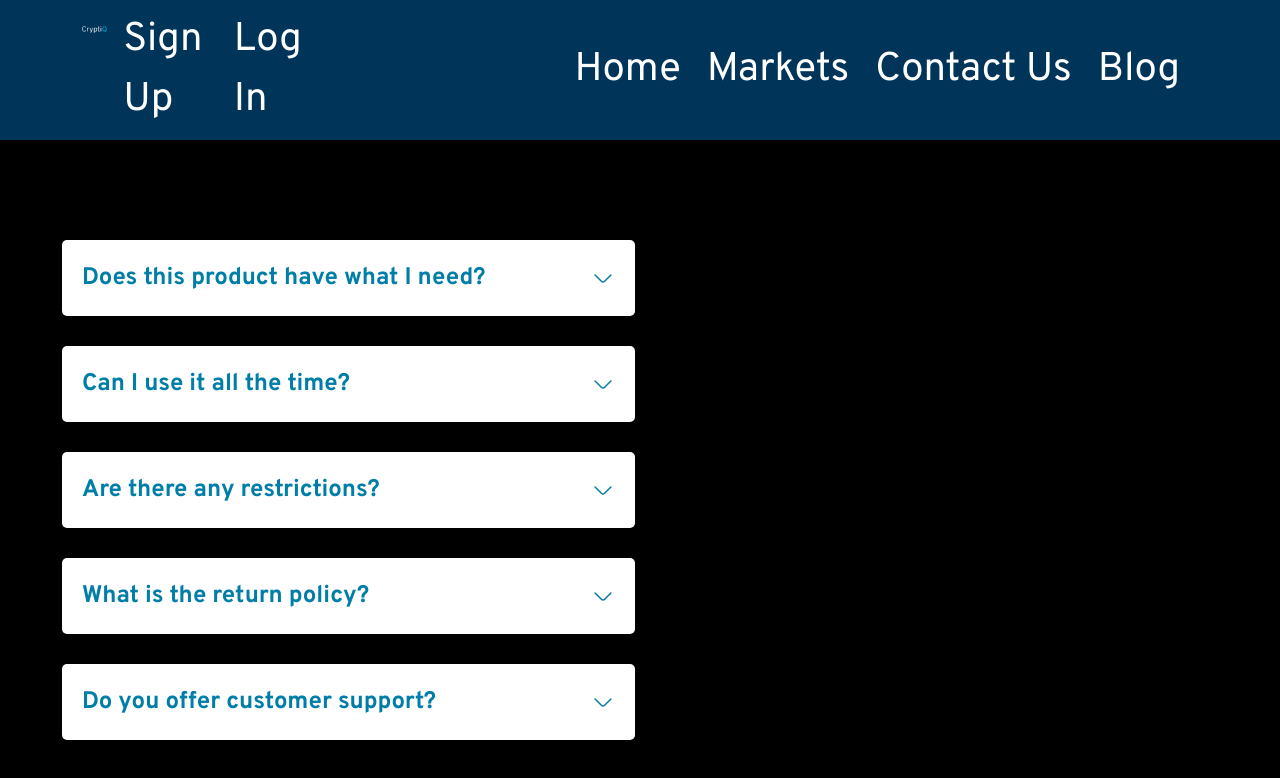
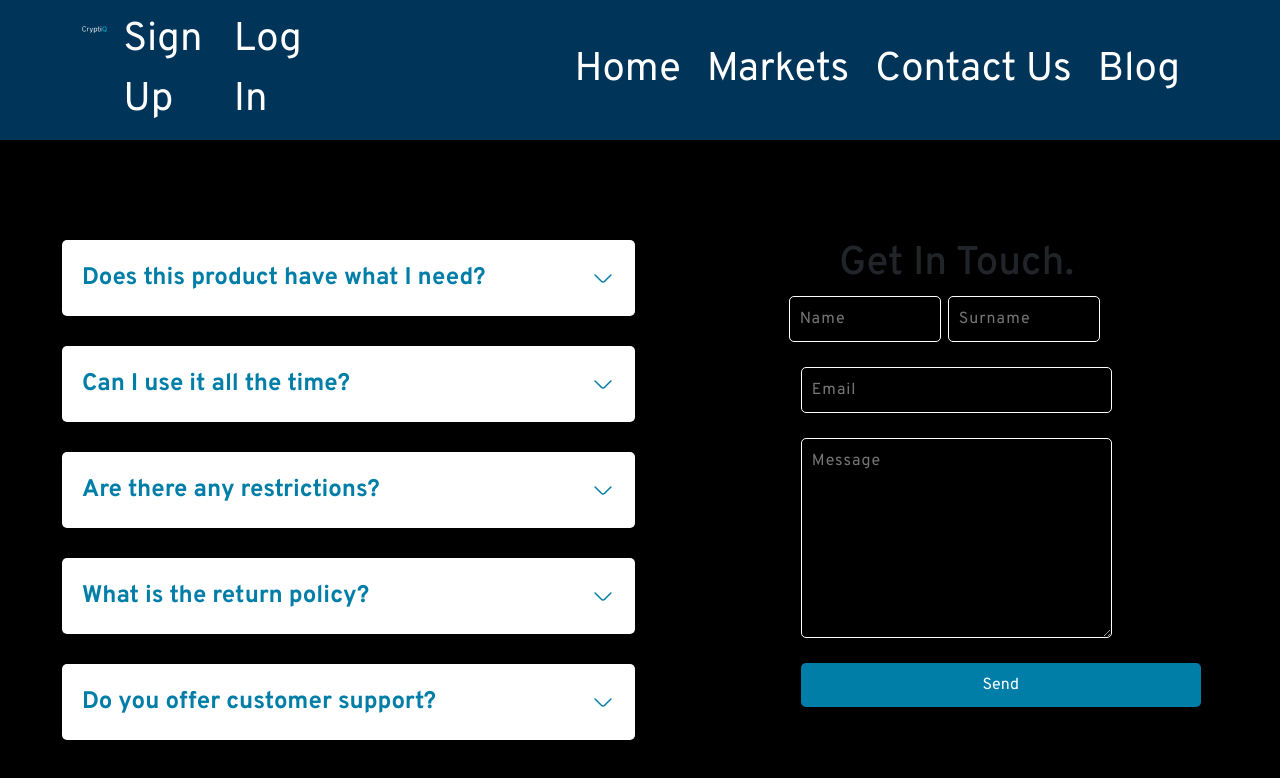
Before and after one commit to griffin1995/cryptocurrencyPlatform, a React (Create React App) app in the folder client/: page /support in a window 1280 px wide. Shown: the top 778 px of the page. Built offline with nearby package versions, Linux system fonts and the light colour scheme.

Commit message:
all elements here just need to add styles

```diff
--- a/client/src/css/Support.css
+++ b/client/src/css/Support.css
@@ -71,3 +71,60 @@ body {
     padding: 0 10px;
     margin-top: 20px;
 }
+
+
+
+.contact-form {
+    display: flex;
+    flex-direction: column;
+    align-items: center;
+    width: 100%;
+    margin: 100px 0 0 0px;
+}
+
+.contact-form form {
+    display: flex;
+    flex-direction: column;
+    width: 50%;
+}
+
+/* Support.css */
+
+.contact-form form input[type="text"],
+.contact-form form input[type="email"],
+.contact-form form textarea {
+    margin-bottom: 25px;
+    padding: 10px;
+    border: 1px solid white;
+    border-radius: 5px;
+    box-sizing: border-box;
+    background-color: #000;
+    color: #fff;
+    letter-spacing: 1px;
+}
+
+.contact-form form .row {
+    display: flex;
+    justify-content: space-between;
+    width: 100%
+}
+
+.contact-form form .row input[type="text"] {
+    width: 49%; /* to account for the space-between */
+}
+
+.contact-form form textarea {
+    height: 200px; /* adjust as needed */
+}
+
+.contact-form form button {
+    padding: 10px;
+    background-color: #007EA7;
+    color: white;
+    border: none;
+    border-radius: 5px;
+    cursor: pointer;
+    width: 400px;
+    overflow: hidden;
+    transition: all .2s ease-in-out;
+}
--- a/client/src/pages/Support.js
+++ b/client/src/pages/Support.js
@@ -27,10 +27,20 @@ const faqs = [
 
 const FAQ = () => {
     const [openIndex, setOpenIndex] = useState(null);
+    const [formData, setFormData] = useState({ name: '', surname: '', email: '', message: '' });
 
     const handleClick = (index, event) => {
         event.preventDefault();
         setOpenIndex(openIndex === index ? null : index);
+    };
+
+    const handleChange = (event) => {
+        setFormData({ ...formData, [event.target.name]: event.target.value });
+    };
+
+    const handleSubmit = (event) => {
+        event.preventDefault();
+        // Handle form submission here
     };
 
     return (
@@ -43,6 +53,18 @@ const FAQ = () => {
                     </details>
                 ))}
             </div>
+            <div className="contact-form">
+                <h1>Get In Touch.</h1>
+                <form onSubmit={handleSubmit}>
+                    <div className="row">
+                        <input type="text" name="name" placeholder="Name" value={formData.name} onChange={handleChange} required />
+                        <input type="text" name="surname" placeholder="Surname" value={formData.surname} onChange={handleChange} required />
+                    </div>
+                    <input type="email" name="email" placeholder="Email" value={formData.email} onChange={handleChange} required />
+                    <textarea name="message" placeholder="Message" value={formData.message} onChange={handleChange} required></textarea>
+                    <button type="submit">Send</button>
+                </form>
+            </div>
         </div>
     );
 };
```
